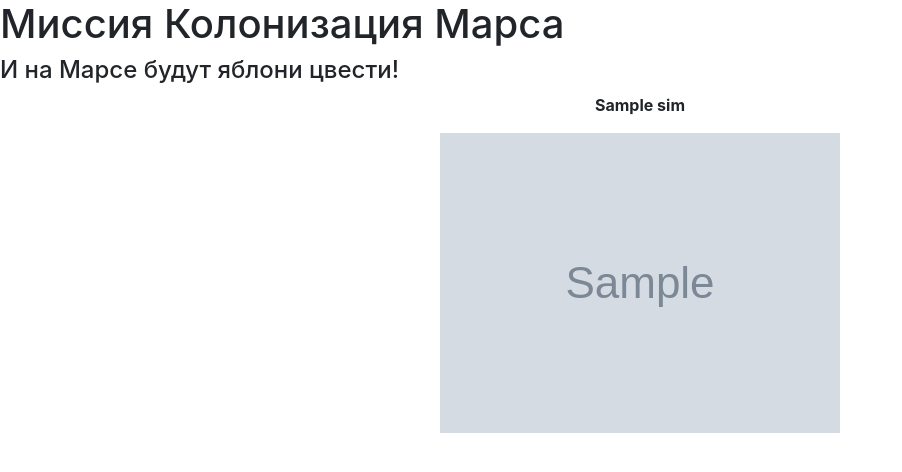
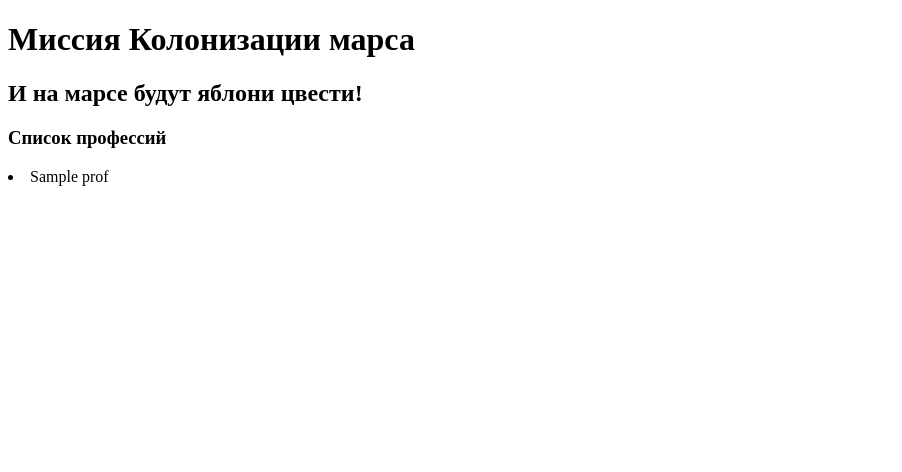
Before and after one commit to 0Ghost1/web, a Flask app: template templates/base.html in a window 1280 px wide. Shown: the top 472 px of the page, without its empty margins (0-902 px from the left). Run offline with Flask 3, Linux system fonts and the light colour scheme; the template is opened without the code that fills it: most values are stand-ins (such as "Sample title", 1, 10 or a date in 2020); grey boxes marked "Sample" are stand-in pictures; some libraries are stand-ins or nearby versions.

Commit message:
Список профессий

```diff
--- a/main.py
+++ b/main.py
@@ -2,17 +2,11 @@ from flask import Flask, render_template
 
 app = Flask(__name__)
 app.config['SECRET_KEY'] = 'yandexlyceum_secret_key'
+prof = ['Инженер', 'Механик', "Конструктор", "Програмист"]
 
-
-@app.route('/training/<prof>')
-def sim(prof='Врач'):
-    if 'инженер' in prof or 'строитель' in prof:
-        sim = 'Инженерные тренажеры'
-        image = '/static/image/Engineering.jpeg'
-    else:
-        sim = 'Научные симуляторы'
-        image = '/static/image/Scientific.jpeg'
-    return render_template('base.html', sim=sim, image=image)
+@app.route('/list_prof/<param>')
+def proffes(param):
+    return render_template('base.html', prof=prof, param=param)
 
 
 if __name__ == '__main__':
--- a/templates/base.html
+++ b/templates/base.html
@@ -1,16 +1,16 @@
-<!doctype html>
+<!DOCTYPE html>
 <html lang="ru">
-    <head>
-        <meta charset="utf-8">
-        <link href="https://stackpath.bootstrapcdn.com/bootstrap/4.3.1/css/bootstrap.min.css" rel="stylesheet">
-    </head>
+<head>
+  <meta charset="UTF-8">
+  <title>Title</title>
+</head>
 <body>
-    <h1>Миссия Колонизация Марса</h1>
-    <h4>И на Марсе будут яблони цвести!</h4>
-    <center>
-        <p><strong>{{sim}}</strong></p>
-        <img src="{{image}}" alt="Нет фото">
-    </center>
-    {% block content %}{% endblock %}
+  <h1>Миссия Колонизации марса</h1>
+  <h2>И на марсе будут яблони цвести!</h2>
+  <h3>Список профессий</h3>
+  <{{ param }}>
+    {% for i in prof %}
+      <li>{{ i }}</li>
+    {% endfor %}
 </body>
 </html>
```
